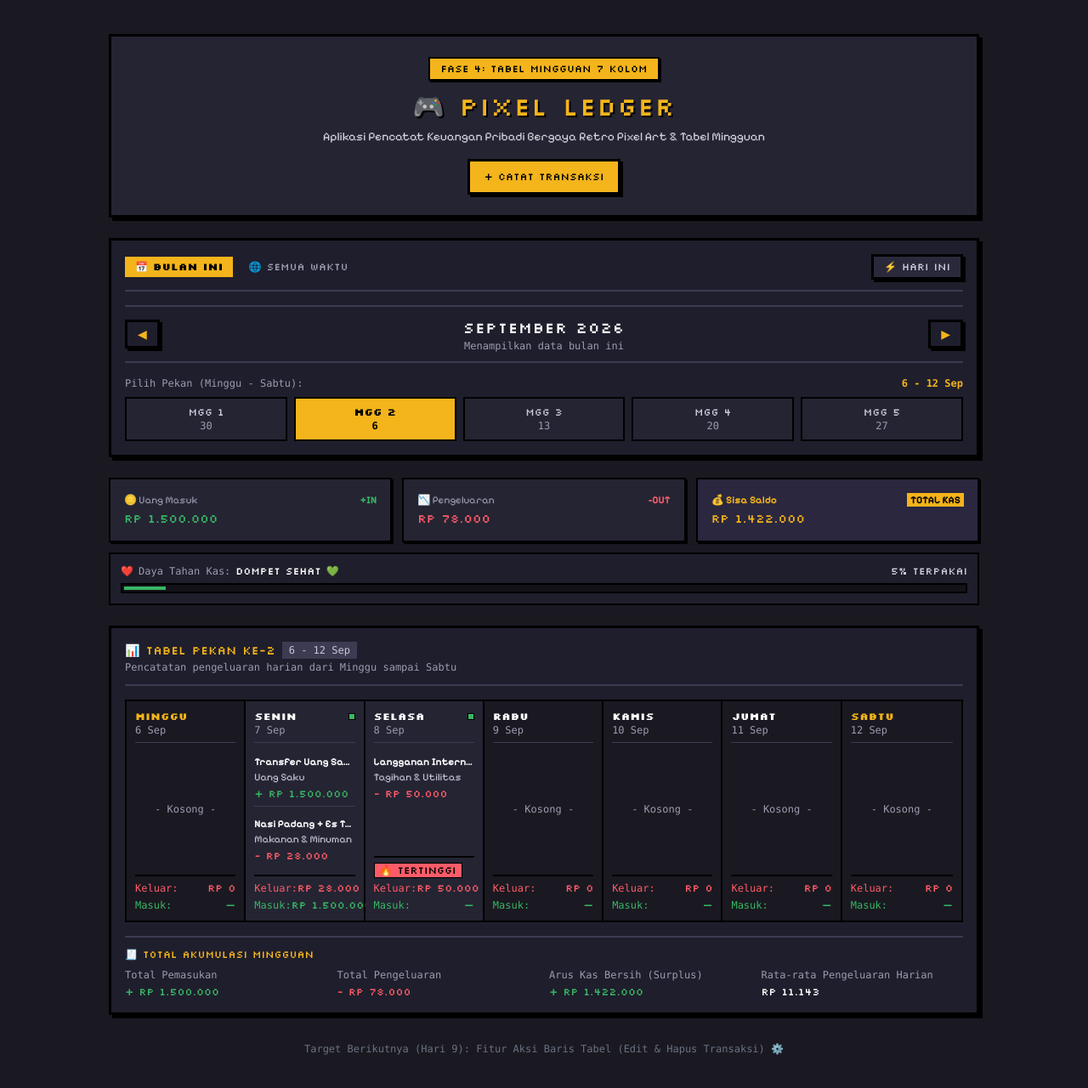
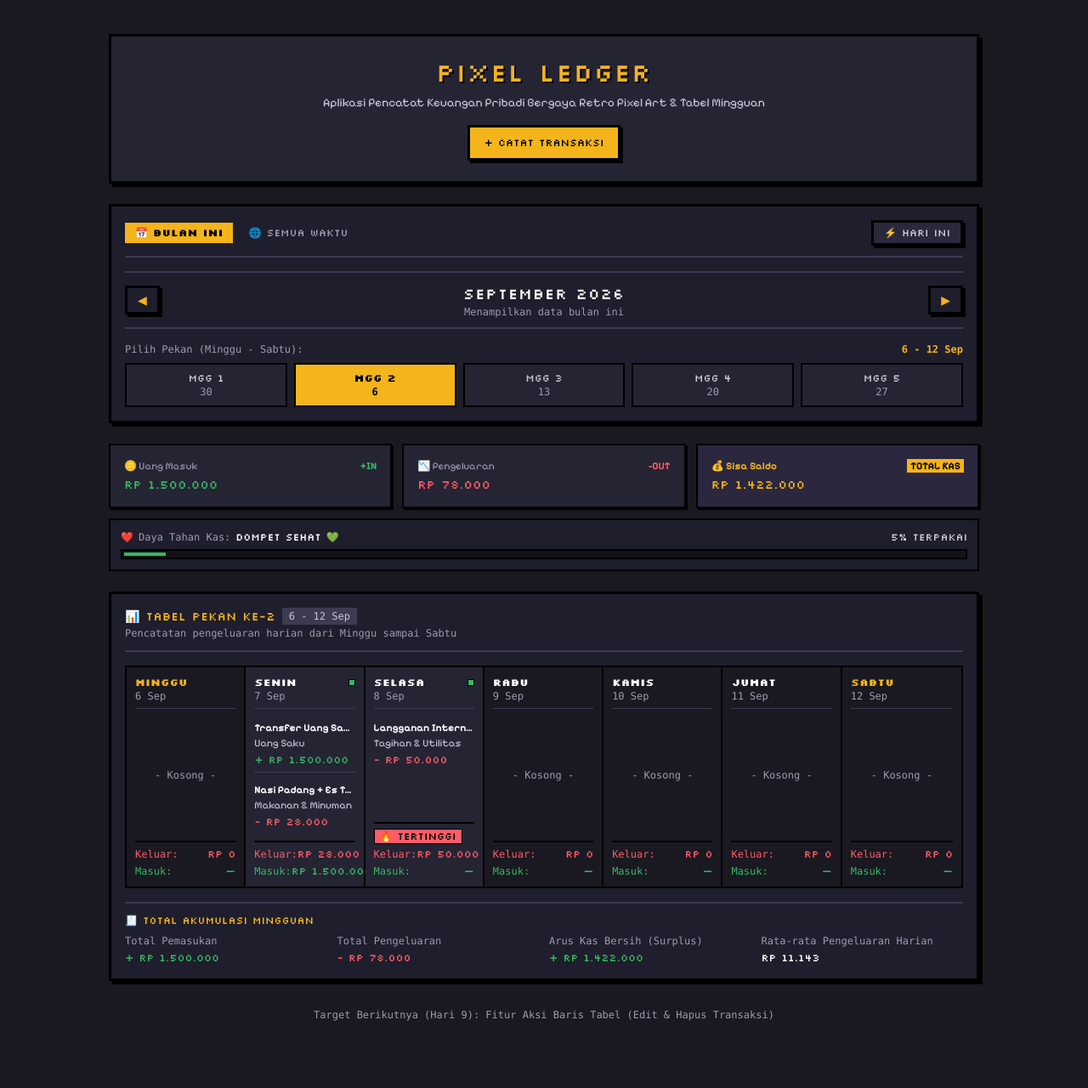
Before and after one commit to raintyaa/pixel-finance-tracker, a React (Vite) app: page / in a window 1280 px wide. Shown: the whole page at 85% size. After the commit the page ends 1242 px from the top, so only its background shows below. Built offline with nearby package versions, Linux system fonts and the light colour scheme.

Commit message:
style: clean up application header and align layout with refined design system

```diff
--- a/src/App.tsx
+++ b/src/App.tsx
@@ -91,14 +91,11 @@ export default function App() {
 
         {/* Header Retro */}
         <header className="pixel-box bg-[#252433] p-6 text-center">
-          <div className="inline-block bg-[#f4b41b] text-black px-3 py-1 font-['Silkscreen'] text-xs uppercase mb-3 pixel-box-sm">
-            Fase 4: Tabel Mingguan 7 Kolom
-          </div>
           <h1 className="font-['Silkscreen'] text-xl md:text-3xl text-[#f4b41b] tracking-wider mb-2 drop-shadow-[2px_2px_0px_#000]">
-            🎮 PIXEL LEDGER
+            PIXEL LEDGER
           </h1>
-          <p className="text-sm text-gray-300">
-            Aplikasi Pencatat Keuangan Pribadi Bergaya Retro Pixel Art & Tabel Mingguan
+          <p className="text-sm text-[#c8c7d8]">
+            Aplikasi Pencatat Keuangan Pribadi Bergaya Retro Pixel Art &amp; Tabel Mingguan
           </p>
           <button
             type="button"
@@ -138,8 +135,8 @@ export default function App() {
           />
         )}
 
-        <footer className="text-center text-xs text-gray-500 font-mono mt-2">
-          Target Berikutnya (Hari 9): Fitur Aksi Baris Tabel (Edit & Hapus Transaksi) ⚙️
+        <footer className="text-center text-xs text-[#9c9bb0] font-mono mt-2">
+          Target Berikutnya (Hari 9): Fitur Aksi Baris Tabel (Edit &amp; Hapus Transaksi)
         </footer>
       </main>
 
```
